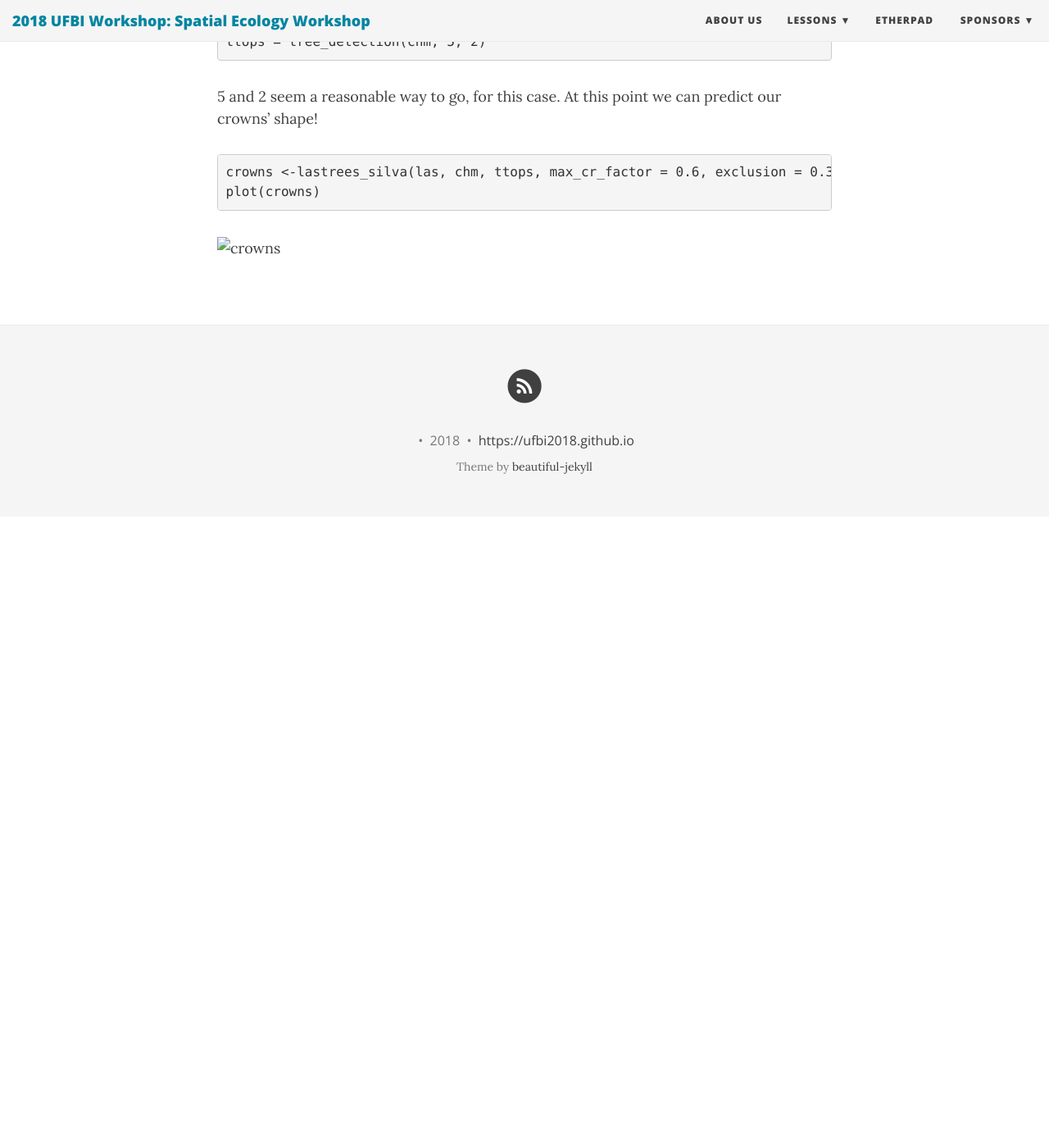
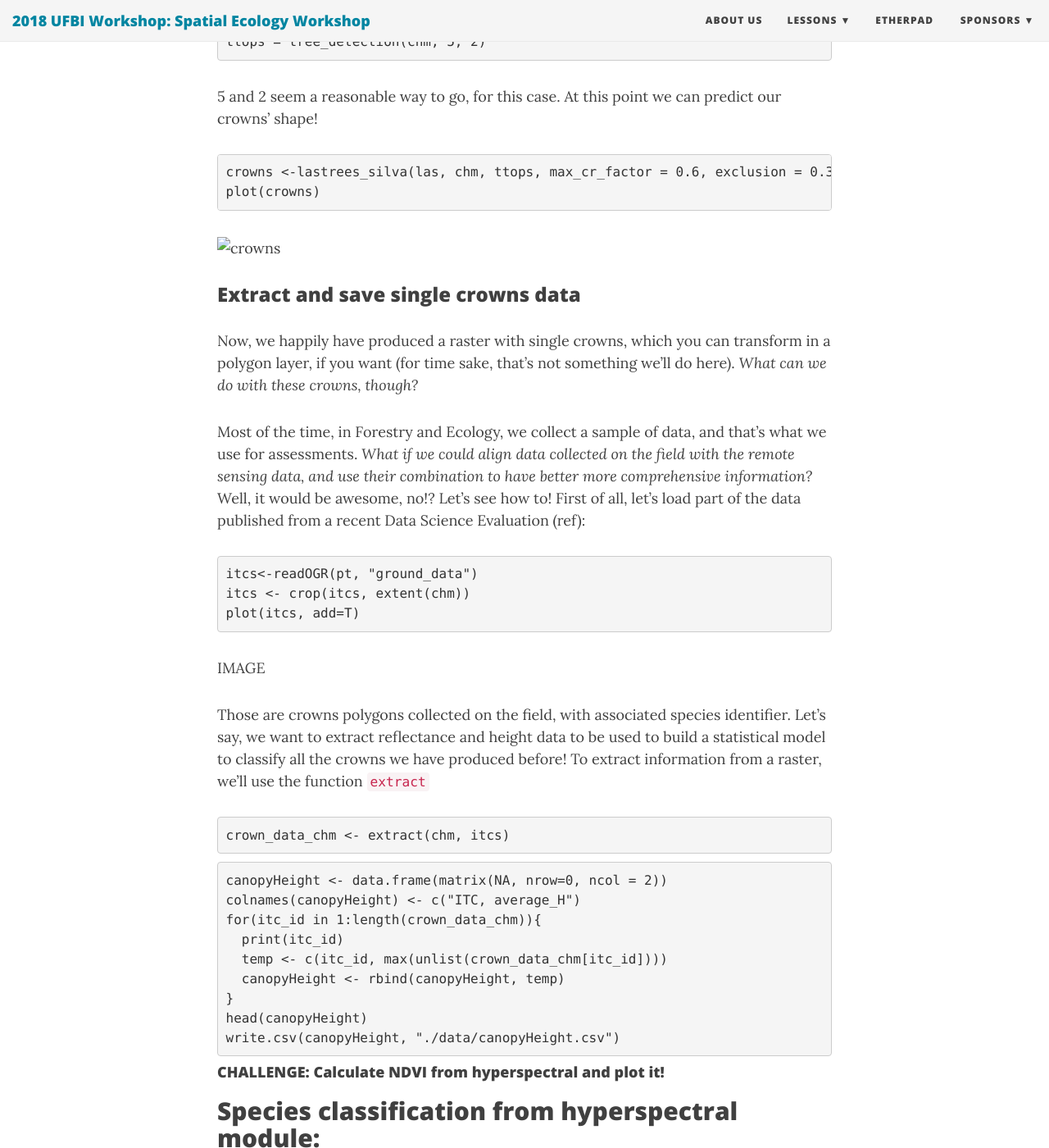
Before and after one commit to lbrensk/UFBI2018.github.io, a Jekyll site: the page built from MarconiS.md, in a window 1280 px wide and 1400 px high, scrolled down 4432 px. Shown: the whole window at 82% size. Built offline with Jekyll 4.4.1, drawn with Linux system fonts in a browser that asks for light colours; nearby versions of some CDN libraries; before the commit the page ends 5062 px from its top, so only the background shows below that; some of the changed text lies outside the part shown.

Commit message:
Update MarconiS.md

````diff
--- a/MarconiS.md
+++ b/MarconiS.md
@@ -3,6 +3,7 @@ layout: page
 title:  Ecology with NEON AOP
 permalink: /MarconiS/
 ---
+
 
 ## Crown segmentation and identification with LiDAR and Hiperspectral data
 
@@ -159,3 +160,186 @@ crowns <-lastrees_silva(las, chm, ttops, max_cr_factor = 0.6, exclusion = 0.3, e
 plot(crowns)
 ```
 ![crowns](figures/crowns.png)
+
+### Extract and save single crowns data
+
+Now, we happily have produced a raster with single crowns, which you can transform in a polygon layer, if you want (for time sake, that's not something we'll do here).
+*What can we do with these crowns, though?*
+
+Most of the time, in Forestry and Ecology, we collect a sample of data, and that's what we use for assessments. *What if we could align data collected on the field with the remote sensing data, and use their combination to have better more comprehensive information?*
+Well, it would be awesome, no!? Let's see how to!
+First of all, let's load part of the data published from a recent Data Science Evaluation (ref):
+
+```{r}
+itcs<-readOGR(pt, "ground_data")
+itcs <- crop(itcs, extent(chm))
+plot(itcs, add=T)
+```
+
+IMAGE
+
+Those are crowns polygons collected on the field, with associated species identifier. Let's say, we want to extract reflectance and height data to be used to build a statistical model to classify all the crowns we have produced before!
+To extract information from a raster, we'll use the function `extract`
+
+```{r}
+crown_data_chm <- extract(chm, itcs)
+```
+
+```{r}
+canopyHeight <- data.frame(matrix(NA, nrow=0, ncol = 2))
+colnames(canopyHeight) <- c("ITC, average_H")
+for(itc_id in 1:length(crown_data_chm)){
+  print(itc_id)
+  temp <- c(itc_id, max(unlist(crown_data_chm[itc_id])))
+  canopyHeight <- rbind(canopyHeight, temp)
+}
+head(canopyHeight)
+write.csv(canopyHeight, "./data/canopyHeight.csv")
+```
+
+#### CHALLENGE: Calculate NDVI from hyperspectral and plot it!
+
+
+## Species classification from hyperspectral module:
+
+```{r}
+library(dplyr)
+library(e1071)
+library(tidyr)
+```
+
+```{r}
+# load a complete dataset
+pt <-  "./data/classification/"
+features <- read_csv("./data/classification/hyper_bands_train.csv")
+head(features)
+speciesID <- read_csv("./data/classification/species_id_train.csv")
+```
+
+
+```{r}
+species <- unique(speciesID$species)
+aPixel_spectra <- features[1,3:428]
+plot(as.numeric(aPixel_spectra), type = "l")
+```
+IMAGE
+
+```{r}
+bandsMetadata <- read_csv("data/classification/hyper_bands.csv")
+goodBands <- which(bandsMetadata$Noise_flag==0)+2
+goodBands <- c(1:2, goodBands)
+features <- features[,goodBands]
+plot(as.numeric(features[1,3:371]), type = "l")
+```
+
+```{r}
+ndvi <- (features$band_90- features$band_58)/(features$band_58 + features$band_90)
+features[which(ndvi < 0.3),]=NA
+features <- features[complete.cases(features), ]
+```
+
+```{r}
+
+# divide data in training, validation, and test
+length(unique(features$crown_id))
+set.seed(1)
+test_data <- speciesID %>%
+  group_by(species_id) %>%
+  sample_frac(0.2)
+train_data <- speciesID[!(speciesID$crown_id %in% test_data$crown_id), ]
+```
+```{r}
+#create augmented matrixes
+test_set <- inner_join(test_data, features, by = "crown_id")
+train_set <- inner_join(train_data, features, by = "crown_id")
+```
+
+```{r}
+head(train_set)[,1:6]
+```
+
+```{r}
+train_set$species_id <- factor(train_set$species_id)
+y <- (train_set$species_id)
+x <- data.matrix(train_set[,-(1:2)])
+```
+```{r}
+model_svm <- svm((y) ~ x,  kernel = "linear")}
+```
+
+```{r}
+pred_train <- predict(model_svm, data = x)
+#Plot the predictions and the plot to see our model fit
+plot(y, pred_train)
+```
+IMAGE
+
+```{r}
+svm_accuracy = sum(y == pred_train)/length(y)
+svm_accuracy
+```
+```{r}
+svm_tune <- tune(svm, y ~ x,  kernel = "linear")
+best_mod <- svm_tune$best.model
+best_mod_pred <- predict(best_mod, data = x)
+plot(y, best_mod_pred, pch=4)
+```
+IMAGE
+```{r}
+svm_accuracy = sum(y == best_mod_pred)/length(y)
+svm_accuracy
+```
+```{r}
+x <- data.matrix(test_set[,-(1:2)])
+y_test <- factor(test_set$species_id)
+```
+#now, let's see how the two perform on an inependent test
+
+```{r}
+pred_test <- predict(model_svm, newdata = x)
+length(pred_test)
+plot(y_test, pred_test, pch=4)
+```
+IMAGE
+```{r}
+svm_accuracy = sum(y_test == pred_test)/length(y_test)
+svm_accuracy
+```
+```{r}
+pred_best_mod_test <- predict(best_mod, newdata = x)
+length(pred_best_mod_test)
+plot(y_test, pred_best_mod_test, pch=4)
+```
+IMAGE
+```{r}
+svm_accuracy = sum(y_test == pred_best_mod_test)/length(y_test)
+svm_accuracy
+```
+
+```{r}
+#aggregate results to objects
+results <- as.data.frame(cbind(test_set$crown_id, pred_test))
+colnames(results) <- c("crown_id", "species_id")
+prob_vector_test <- results %>%
+  group_by(crown_id) %>%
+  count(species_id) %>%
+  mutate(freq = n / sum(n))
+```
+
+```{r}
+prob_vector_test$species_id <- levels(pred_test)[prob_vector_test$species_id]
+# create confusion matrix
+confusion <- prob_vector_test %>%
+  select(-(n))%>%
+  spread(crown_id, freq)
+confusion <- t(confusion)
+colnames(confusion) <- confusion[1,]
+confusion <- confusion[-1,]
+```
+
+```{r}
+majority_class <- apply(confusion,1, which.max)
+majority_class <- colnames(confusion)[majority_class]
+svm_accuracy = sum(test_data$species_id == majority_class)/length(test_data$species_id)
+svm_accuracy
+```
````
